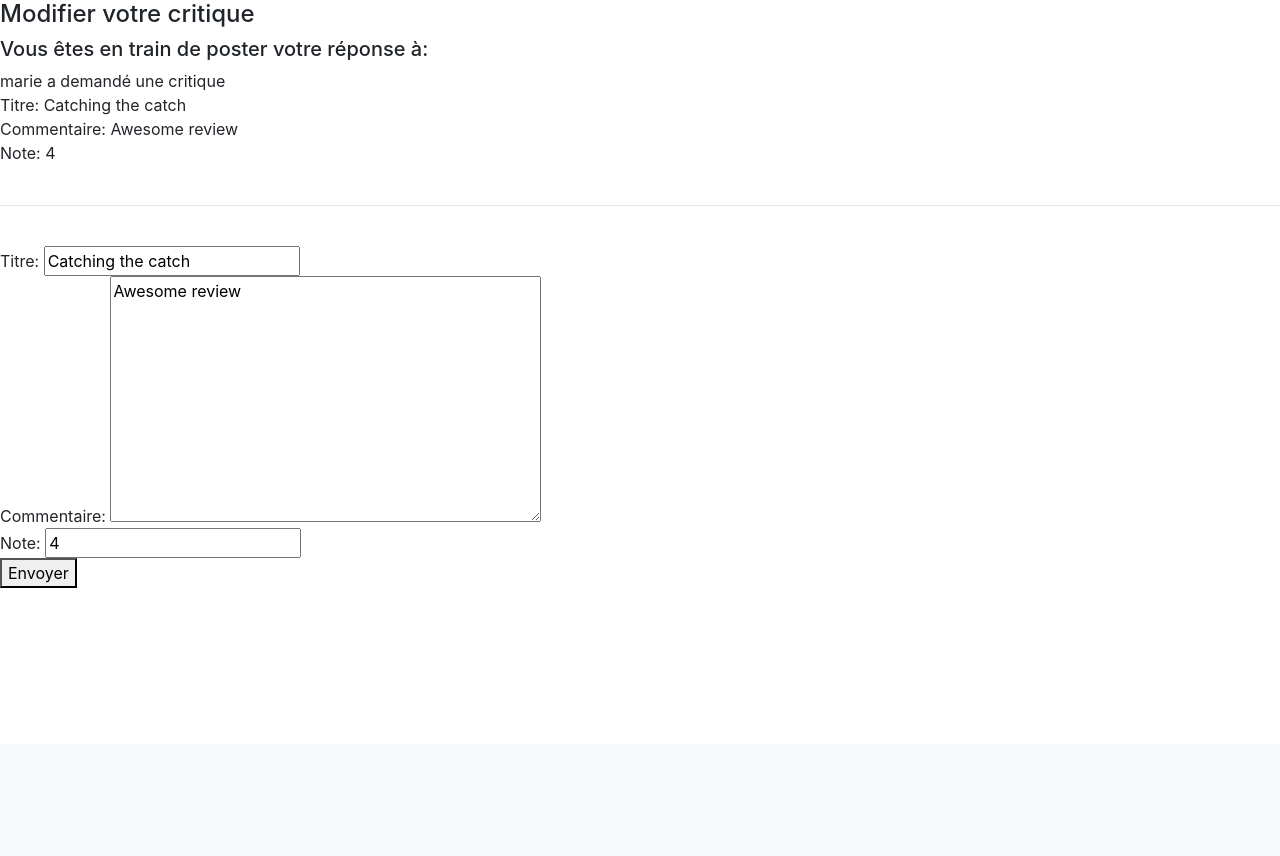
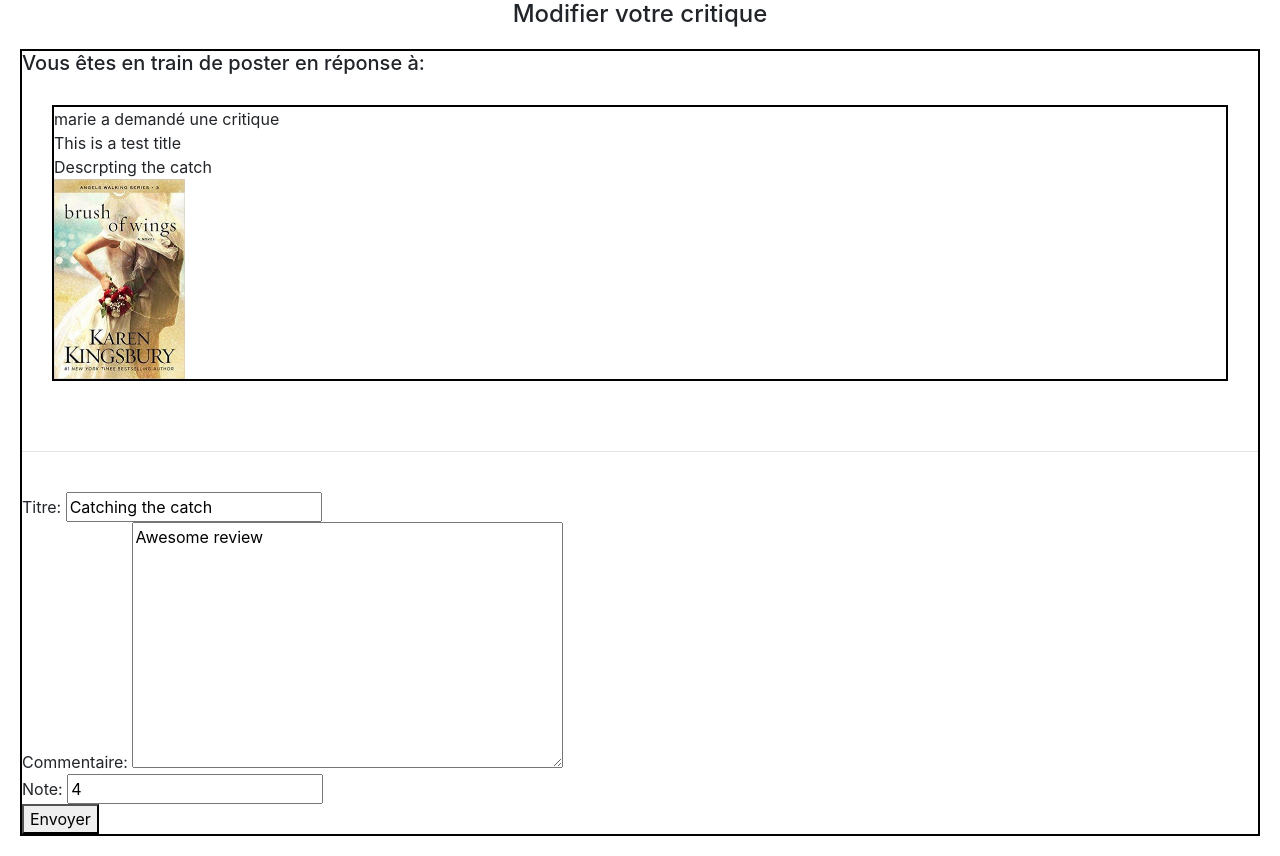
Before and after one commit to Dyna-Soar/oc_p9_litreview, a Django app: page /update-review/2 in a window 1280 px wide. Shown: the part 56-912 px from the top of the page. Before the commit the page ends 644 px from the top, so only its background shows below. Run offline with Django 3.2, Linux system fonts and the light colour scheme; a user stored in the database is signed in; data comes from the database, SQL or seed files in the repository; some libraries are stand-ins or nearby versions.

Commit message:
styling update review template

```diff
--- a/litreview/templates/feed.html
+++ b/litreview/templates/feed.html
@@ -13,9 +13,9 @@
                 {% if ticket.review.exists %}
                 {% else %}
                     <div style="border: 2px solid black;">
+                        Vous avez publié un ticket
                         {{ ticket.title }}<br>
                         {{ ticket.description }}<br>
-                        {{ ticket.user }}<br>
                         <img src="{{ ticket.image.url }}" widht="200px" height="200px"><br>
                         {{ ticket.time_created }}<br>
                         {% if ticket.review.exists %}
@@ -29,14 +29,14 @@
             <br><hr><br>
             {% for review in reviews %}
                 <div style="border: 2px solid black;">
-                    {{ review.user }}<br>
+                    Vous avez publié une critique<br>
                     {{ review.headline }} - {{ review.rating }}<br>
                     {{ review.body }}<br>
                     {{ review.time_created }}<br>
                     <div style="border: 2px solid black; margin: 30px">
+                        Ticket - {{ review.ticket.user }}<br>
                         {{ review.ticket.title }}<br>
                         {{ review.ticket.description }}<br>
-                        {{ review.ticket.user }}<br>
                         <img src="{{ review.ticket.image.url }}" widht="200px" height="200px"><br>
                         {{ review.ticket.time_created }}<br>
                     </div>
--- a/litreview/templates/update-review.html
+++ b/litreview/templates/update-review.html
@@ -1,14 +1,15 @@
 {% extends "layout.html" %}
 
 {% block body %}
-    <h4>Modifier votre critique</h4>
+    <h4 style="text-align: center">Modifier votre critique</h4>
+    <div style="border: 2px solid black; margin: 20px">
         <div>
-        <h5>Vous êtes en train de poster votre réponse à:</h5>
-        <div>
-            {{ review.user }} a demandé une critique<br>
-            Titre: {{ review.headline }}<br>
-            Commentaire: {{ review.body }}<br>
-            Note: {{ review.rating }}<br>
+            <h5>Vous êtes en train de poster en réponse à:</h5>
+            <div style="border: 2px solid black; margin: 30px">
+                {{ review.ticket.user }} a demandé une critique<br>
+                {{ review.ticket.title }}<br>
+                {{ review.ticket.description }}<br>
+                <img src="{{ review.ticket.image.url }}" widht="200px" height="200px"><br>
             </div>
         </div>
         <br><hr><br>
@@ -24,6 +25,6 @@
                 </div>
                 <button>Envoyer</button>
             </div>
-
         </form>
+    </div>
 {% endblock %}
```
Also changed, not shown: litreview/templates/create-review-ticket.html (+8 -3 lines), litreview/templates/create-review.html (+4 -3 lines), litreview/templates/view-posts.html (+9 -8 lines). Lines whose indentation alone changed are shown as unchanged.
